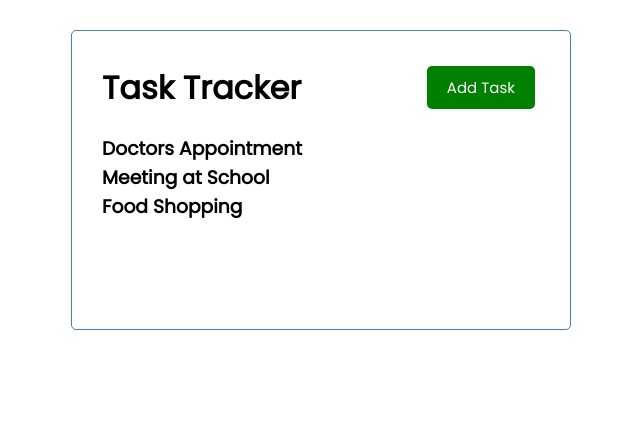
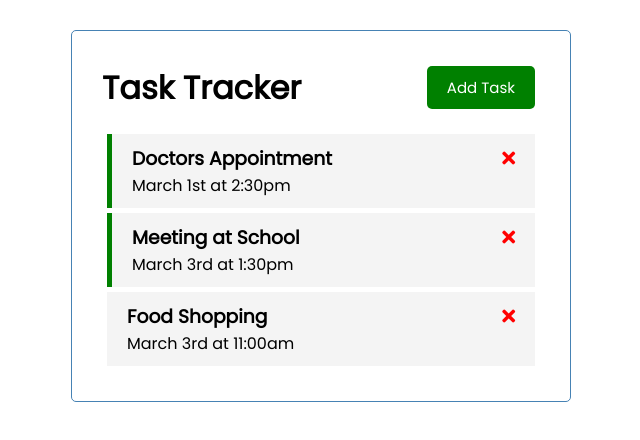
Before and after one commit to AliAls20/vue-crash-2021, a Vue app: page / in a window 1280 px wide. Shown: the top 440 px of the page, without its empty margins (319-959 px from the left). Built offline with nearby package versions, Linux system fonts and the light colour scheme.

Commit message:
added task component

```diff
--- a/public/index.html
+++ b/public/index.html
@@ -1,17 +1,24 @@
 <!DOCTYPE html>
 <html lang="">
+
 <head>
   <meta charset="utf-8">
   <meta http-equiv="X-UA-Compatible" content="IE=edge">
   <meta name="viewport" content="width=device-width,initial-scale=1.0">
+  <link rel="stylesheet" href="https://cdnjs.cloudflare.com/ajax/libs/font-awesome/5.15.3/css/all.min.css" />
   <link rel="icon" href="<%= BASE_URL %>favicon.ico">
-    <title><%= htmlWebpackPlugin.options.title %></title>
+  <title>
+    <%= htmlWebpackPlugin.options.title %>
+  </title>
 </head>
+
 <body>
   <noscript>
-      <strong>We're sorry but <%= htmlWebpackPlugin.options.title %> doesn't work properly without JavaScript enabled. Please enable it to continue.</strong>
+    <strong>We're sorry but <%= htmlWebpackPlugin.options.title %> doesn't work properly without JavaScript enabled.
+        Please enable it to continue.</strong>
   </noscript>
   <div id="app"></div>
   <!-- built files will be auto injected -->
 </body>
+
 </html>
--- /dev/null
+++ b/src/components/Task.vue
@@ -0,0 +1,40 @@
+<template>
+  <div :class="{ reminder: task.reminder, task }">
+    <h3>
+      {{ task.text }}
+      <i class="fas fa-times"></i>
+    </h3>
+    <p>{{ task.day }}</p>
+  </div>
+</template>
+
+<script>
+export default {
+  name: "Task",
+  props: {
+    task: {
+      type: Object,
+    },
+  },
+};
+</script>
+
+<style scoped>
+.fas {
+  color: red;
+}
+.task {
+  background: #f4f4f4;
+  margin: 5px;
+  padding: 10px 20px;
+  cursor: pointer;
+}
+.task.reminder {
+  border-left: 5px solid green;
+}
+.task h3 {
+  display: flex;
+  align-items: center;
+  justify-content: space-between;
+}
+</style>
--- a/src/components/Tasks.vue
+++ b/src/components/Tasks.vue
@@ -1,10 +1,11 @@
 <template>
   <div v-for="task in tasks" :key="task.id">
-    <h3>{{ task.text }}</h3>
+    <Task :task="task" />
   </div>
 </template>
 
 <script>
+import Task from "./Task";
 export default {
   name: "Tasks",
   props: {
@@ -13,5 +14,8 @@ export default {
       default: [],
     },
   },
+  components: {
+    Task,
+  },
 };
 </script>
```
Lines whose indentation alone changed are shown as unchanged.
